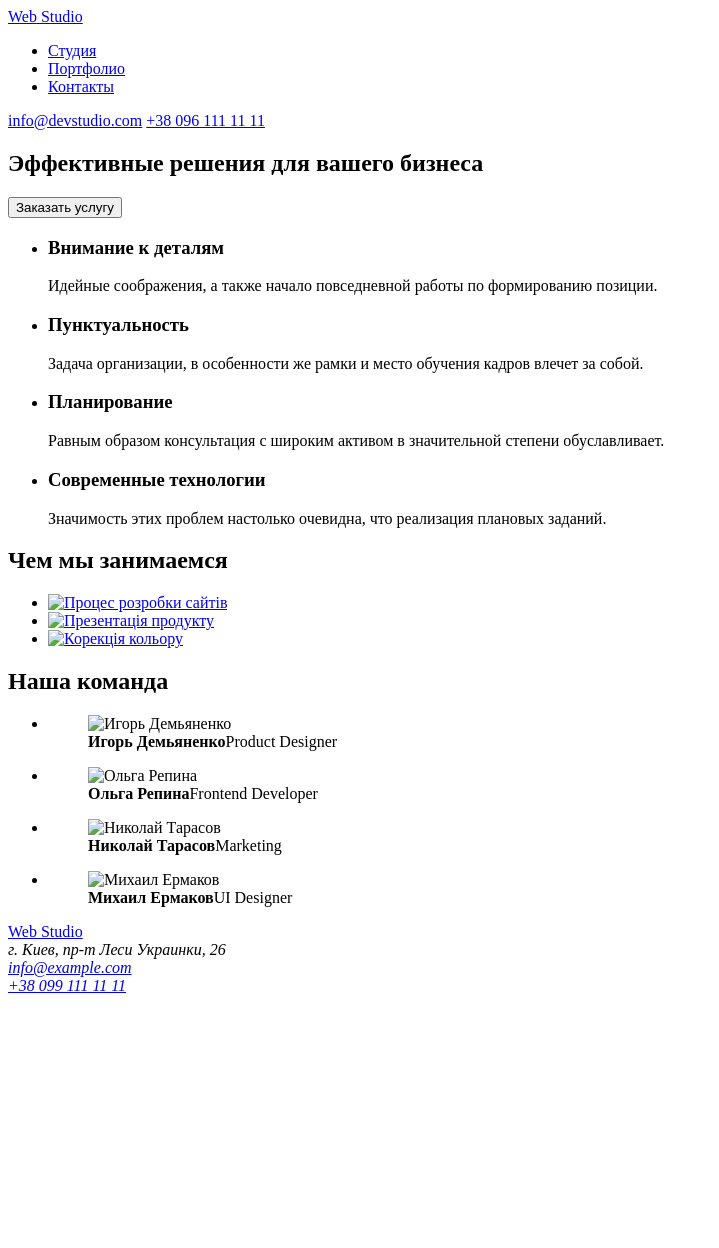
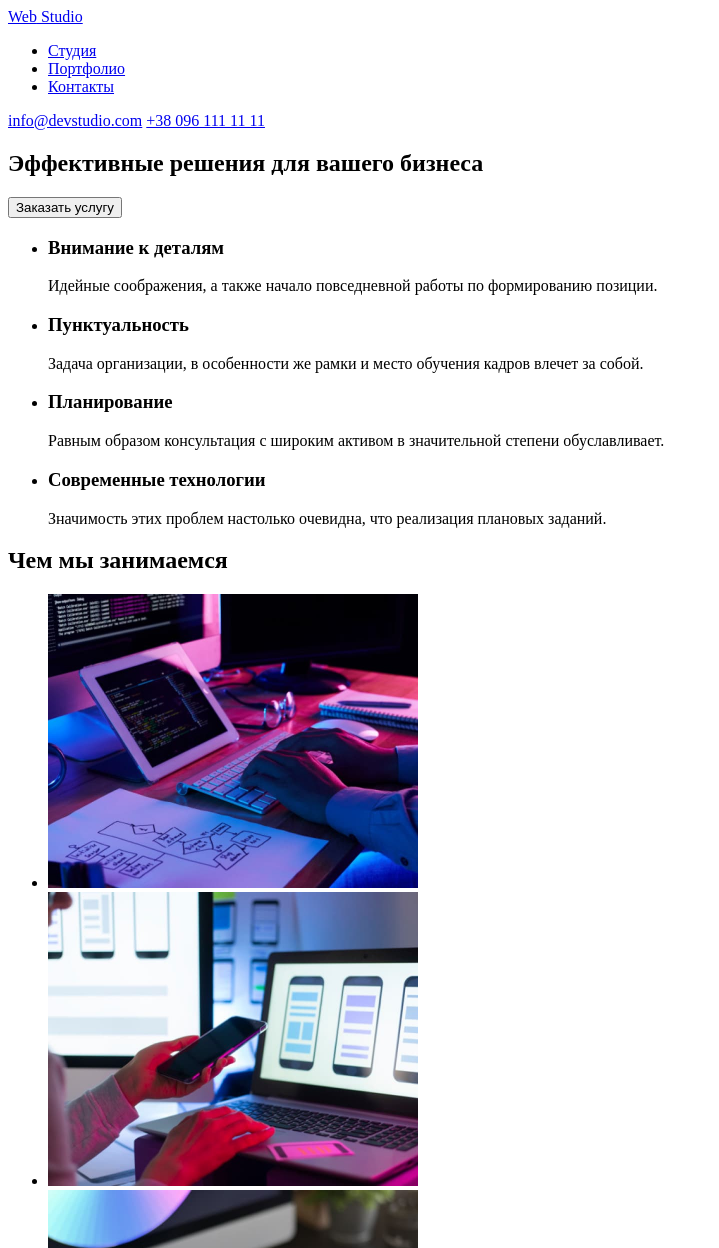
Before and after one commit to viktoriiashy/goit-markup-hw-01, a plain HTML site: page index.html in a window 1280 px wide. Shown: the top 1248 px of the page, without its empty margins (0-719 px from the left). Before the commit the page ends 1003 px from the top, so only its background shows below. Drawn offline with Linux system fonts and the light colour scheme; the site is published under a folder, as on GitHub Pages, so addresses that start at the root find nothing.

Commit message:
Шлях до зображення

```diff
--- a/index.html
+++ b/index.html
@@ -55,17 +55,17 @@
            <ul>
                <li>
                    <a href="#">
-                       <img src="/images/box1.jpg" alt="Процес розробки сайтів" width="370">
+                       <img src="images/box1.jpg" alt="Процес розробки сайтів" width="370">
                    </a>
                </li>
                <li>
                    <a href="#">
-                       <img src="/images/box2.jpg" alt="Презентація продукту" width="370">
+                       <img src="images/box2.jpg" alt="Презентація продукту" width="370">
                    </a>
                </li>
                <li>
                    <a href="#">
-                       <img src="/images/box3.jpg" alt="Корекція кольору" width="370">
+                       <img src="images/box3.jpg" alt="Корекція кольору" width="370">
                    </a>
                </li>
            </ul>
@@ -76,25 +76,25 @@
            <ul>
                <li>
                    <figure>
-                       <img src="/images/team1.jpg" alt="Игорь Демьяненко" width="270">
+                       <img src="images/team1.jpg" alt="Игорь Демьяненко" width="270">
                        <figcaption> <b>Игорь Демьяненко</b>Product Designer</figcaption>
                    </figure>
                </li>
                <li>
                    <figure>
-                       <img src="/images/team2.jpg" alt="Ольга Репина" width="270">
+                       <img src="images/team2.jpg" alt="Ольга Репина" width="270">
                        <figcaption> <b>Ольга Репина</b>Frontend Developer</figcaption>
                    </figure>
                </li>
                <li>
                    <figure>
-                       <img src="/images/team3.jpg" alt="Николай Тарасов" width="270">
+                       <img src="images/team3.jpg" alt="Николай Тарасов" width="270">
                        <figcaption><b>Николай Тарасов</b>Marketing</figcaption>
                    </figure>
                </li>
                <li>
                    <figure>
-                       <img src="/images/team4.jpg" alt="Михаил Ермаков" width="270">
+                       <img src="images/team4.jpg" alt="Михаил Ермаков" width="270">
                        <figcaption><b>Михаил Ермаков</b>UI Designer</figcaption>
                    </figure>
                </li>
```
